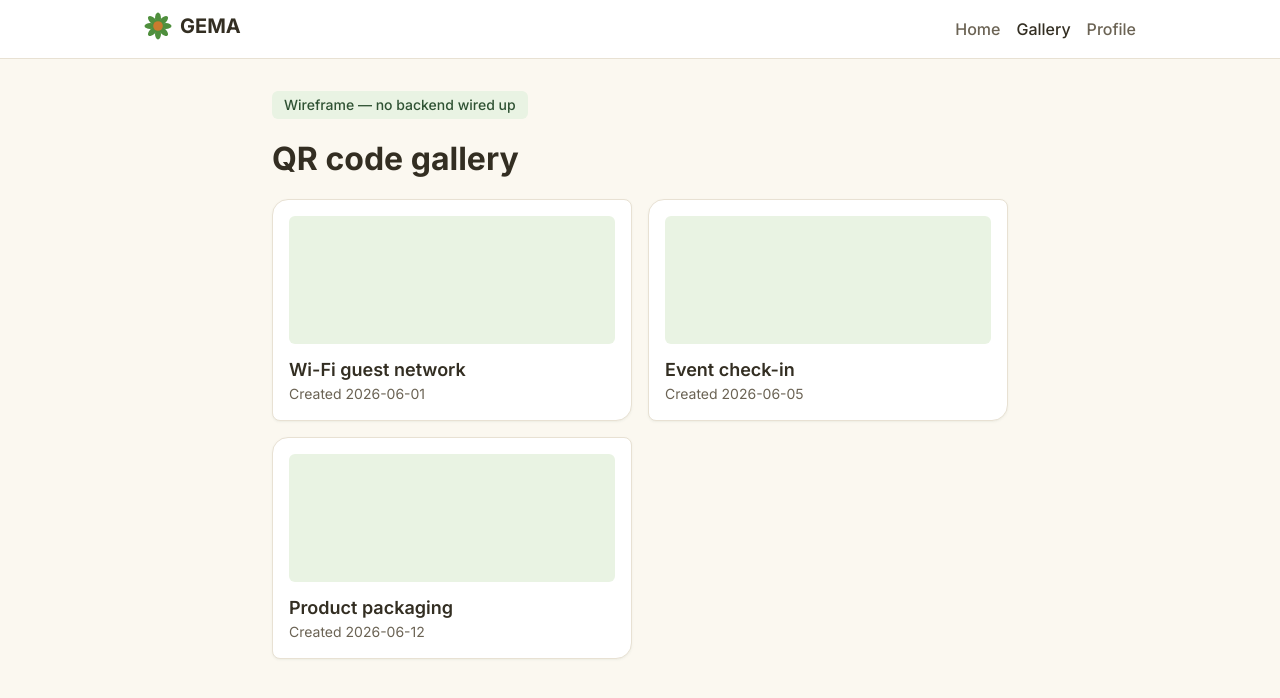
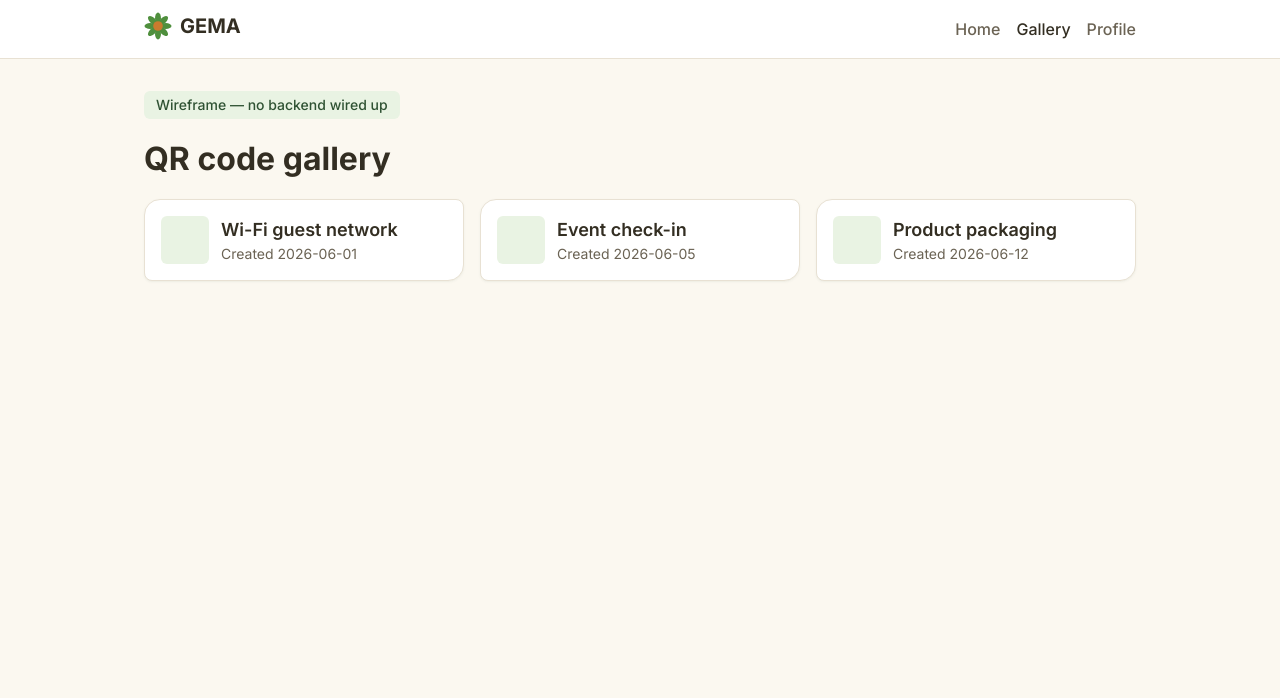
Before and after one commit to Gabriel-Gerhardt/GEMA, a React (Vite) app in the folder frontend/: page /qr/gallery in a window 1280 px wide. Shown: the top 698 px of the page. Built offline with nearby package versions, Linux system fonts and the light colour scheme; no server answers.

Commit message:
GAB-29: redesign Home dashboard and QR gallery grid

```diff
--- a/frontend/src/pages/Home.tsx
+++ b/frontend/src/pages/Home.tsx
@@ -1,6 +1,8 @@
 import { Link } from 'react-router-dom'
 import Button from '../components/Button'
 import Card from '../components/Card'
+
+const RECENT_ACTIVITY: { id: string; label: string; detail: string }[] = []
 
 export default function Home() {
   return (
@@ -8,6 +10,8 @@ export default function Home() {
       <p className="mb-4 inline-block rounded-md bg-mint-50 px-3 py-1 text-sm font-medium text-leaf-green">
         Wireframe — no backend wired up
       </p>
+
+      <section>
         <h1 className="text-[32px] font-bold text-text-warm-900">
           Welcome to GEMA
         </h1>
@@ -15,23 +19,44 @@ export default function Home() {
           Generate, scan, and manage your QR codes in one place.
         </p>
 
-      <div className="mt-6 flex gap-3">
-        <Link to="/qr/scan">
-          <Button variant="primary">Scan a QR code</Button>
+        <div className="mt-6 flex flex-wrap gap-3">
+          <Link to="/qr/scan" className="flex-1 sm:flex-none">
+            <Button variant="primary" className="w-full sm:w-auto">
+              Scan a QR code
+            </Button>
           </Link>
-        <Link to="/qr/gallery">
-          <Button variant="secondary">View gallery</Button>
+          <Link to="/qr/gallery" className="flex-1 sm:flex-none">
+            <Button variant="secondary" className="w-full sm:w-auto">
+              View gallery
+            </Button>
           </Link>
         </div>
+      </section>
 
-      <Card className="mt-8">
+      <section className="mt-10">
         <h2 className="text-2xl font-bold text-text-warm-900">
           Recent activity
         </h2>
-        <p className="mt-2 text-base text-text-warm-600">
-          Your recently scanned or generated codes will show up here.
+        {RECENT_ACTIVITY.length === 0 ? (
+          <Card className="mt-4">
+            <p className="text-base text-text-warm-600">
+              Nothing here yet. Codes you scan or create will show up in this
+              list.
             </p>
           </Card>
+        ) : (
+          <div className="mt-4 grid grid-cols-1 gap-4 sm:grid-cols-2">
+            {RECENT_ACTIVITY.map((item) => (
+              <Card key={item.id}>
+                <h3 className="text-lg font-semibold text-text-warm-900">
+                  {item.label}
+                </h3>
+                <p className="mt-1 text-sm text-text-warm-600">{item.detail}</p>
+              </Card>
+            ))}
+          </div>
+        )}
+      </section>
     </main>
   )
 }
--- a/frontend/src/pages/QrCodeGallery.tsx
+++ b/frontend/src/pages/QrCodeGallery.tsx
@@ -9,21 +9,26 @@ const MOCK_CODES = [
 
 export default function QrCodeGallery() {
   return (
-    <main className="mx-auto max-w-3xl px-4 py-8">
+    <main className="mx-auto max-w-5xl px-4 py-8">
       <p className="mb-4 inline-block rounded-md bg-mint-50 px-3 py-1 text-sm font-medium text-leaf-green">
         Wireframe — no backend wired up
       </p>
       <h1 className="text-[32px] font-bold text-text-warm-900">QR code gallery</h1>
 
-      <div className="mt-4 grid grid-cols-1 gap-4 sm:grid-cols-2">
+      <div className="mt-4 grid grid-cols-1 gap-4 sm:grid-cols-2 lg:grid-cols-3">
         {MOCK_CODES.map((code) => (
           <Link key={code.id} to={`/qr/${code.publicId}/edit`} className="block">
-            <Card className="transition-shadow hover:shadow-md">
-              <div className="mb-3 h-32 w-full rounded-md bg-mint-50" />
-              <h3 className="text-lg font-semibold text-text-warm-900">
-                {code.label}
-              </h3>
-              <p className="text-sm text-text-warm-600">Created {code.createdAt}</p>
+            <Card className="flex items-center gap-3 transition-shadow hover:shadow-md">
+              <div
+                aria-hidden="true"
+                className="h-12 w-12 flex-shrink-0 rounded-md bg-mint-50"
+              />
+              <div className="min-w-0">
+                <h3 className="truncate text-lg font-semibold text-text-warm-900">
+                  {code.label}
+                </h3>
+                <p className="text-sm text-text-warm-600">Created {code.createdAt}</p>
+              </div>
             </Card>
           </Link>
         ))}
```
Lines whose indentation alone changed are shown as unchanged.
